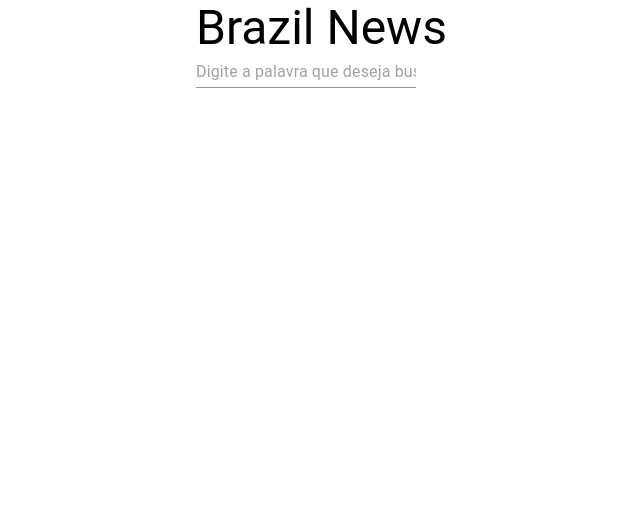
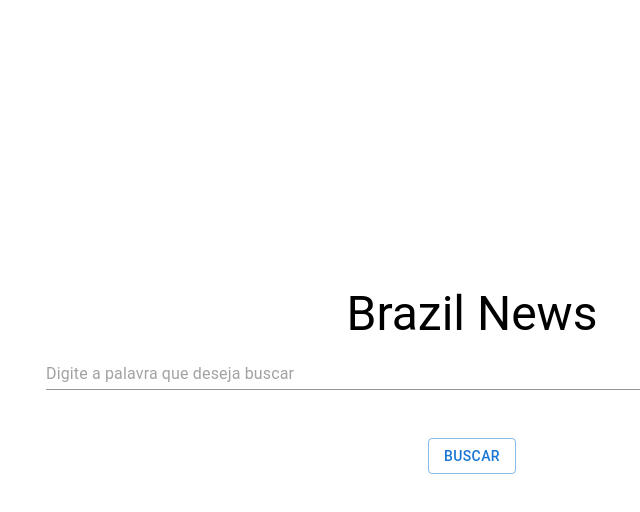
Before and after one commit to gustavo-fior/news-react, a React (Create React App) app: page / in a window 1280 px wide. Shown: the top 512 px of the page, without its empty margins (168-808 px from the left). Built offline with nearby package versions, Linux system fonts and the light colour scheme.

Commit message:
Idealizando index

```diff
--- a/src/components/FormularioInicial/FormularioInicial.jsx
+++ b/src/components/FormularioInicial/FormularioInicial.jsx
@@ -1,14 +1,33 @@
-import { Container, TextField, Typography } from "@mui/material";
+import { Container, TextField, Typography, Box, Button } from "@mui/material";
 import React from "react";
 
 function FormularioIncial() {
   return (
-    <Container maxWidth="sm">
-      <Typography maxWidth variant="h3" component="h1">
-        Brazil News
-      </Typography>
-      <TextField maxWidth variant="standard" placeholder="Digite a palavra que deseja buscar."/>
-    </Container>
+    <Box
+      display="flex"
+      justifyContent="center"
+      alignItems="center"
+      minHeight="100vh"
+    >
+      <Container maxWidth="md">
+        <Typography align="center" maxWidth variant="h3" component="h1">
+          Brazil News
+        </Typography>
+        <form>
+          <TextField
+            margin="normal"
+            fullWidth
+            variant="standard"
+            placeholder="Digite a palavra que deseja buscar"
+          />
+          <Box margin={5} textAlign="center">
+            <Button type="submit"  variant="outlined">
+              Buscar
+            </Button>
+          </Box>
+        </form>
+      </Container>
+    </Box>
   );
 }
 
```
